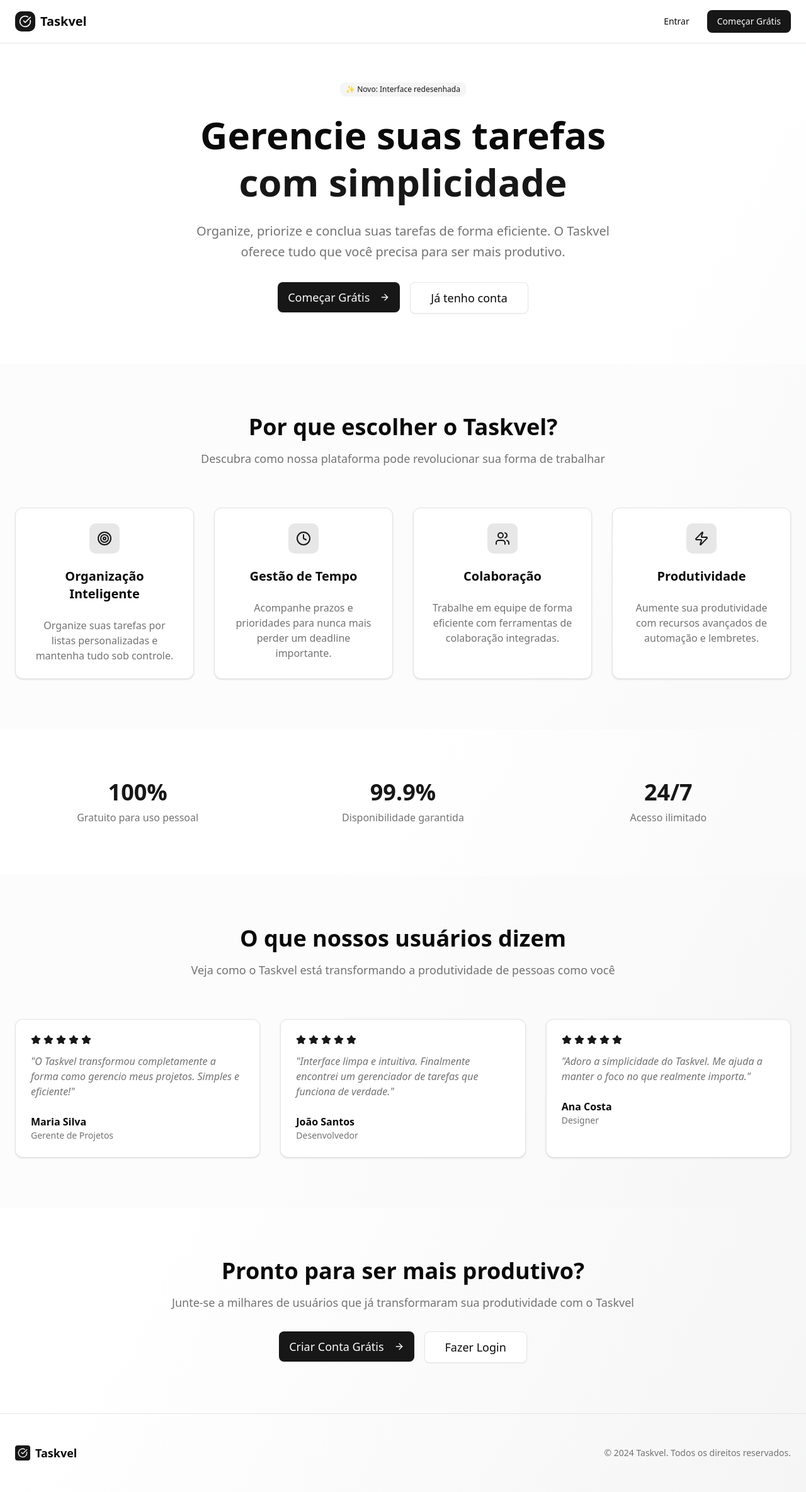
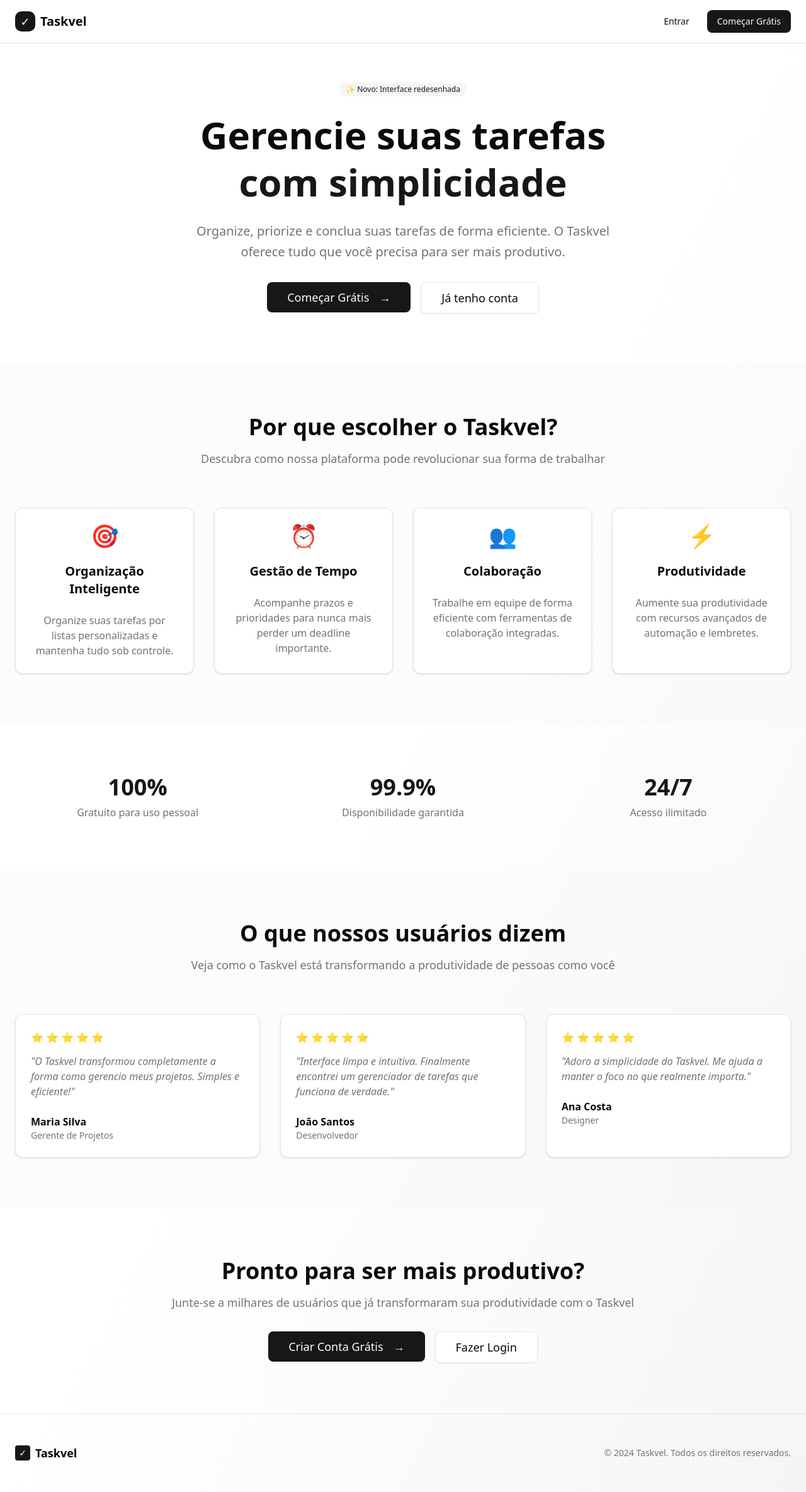
Before and after one commit to kaikiyuuji/Taskvel, a Laravel app: page / in a window 1280 px wide. Shown: the whole page at 63% size. Run offline with Laravel 12, Linux system fonts and the light colour scheme; style sheets or scripts are compiled from the project's sources; some libraries are stand-ins or nearby versions; some web fonts are replaced.

Commit message:
Replace Lucide icons with emoji and simplify icon rendering
Co-authored-by: pokeyzito <pokeyzito@gmail.com>

```diff
--- a/resources/js/pages/welcome.tsx
+++ b/resources/js/pages/welcome.tsx
@@ -3,29 +3,28 @@ import { Head, Link, usePage } from '@inertiajs/react';
 import { Button } from '@/components/ui/button';
 import { Card, CardContent, CardDescription, CardHeader, CardTitle } from '@/components/ui/card';
 import { Badge } from '@/components/ui/badge';
-import { CheckCircle, Users, Clock, Zap, ArrowRight, Star, Target, Calendar } from 'lucide-react';
 
 export default function Welcome() {
     const { auth } = usePage<SharedData>().props;
 
     const features = [
         {
-            icon: <Target className="h-6 w-6" />,
+            icon: "🎯",
             title: "Organização Inteligente",
             description: "Organize suas tarefas por listas personalizadas e mantenha tudo sob controle."
         },
         {
-            icon: <Clock className="h-6 w-6" />,
+            icon: "⏰",
             title: "Gestão de Tempo",
             description: "Acompanhe prazos e prioridades para nunca mais perder um deadline importante."
         },
         {
-            icon: <Users className="h-6 w-6" />,
+            icon: "👥",
             title: "Colaboração",
             description: "Trabalhe em equipe de forma eficiente com ferramentas de colaboração integradas."
         },
         {
-            icon: <Zap className="h-6 w-6" />,
+            icon: "⚡",
             title: "Produtividade",
             description: "Aumente sua produtividade com recursos avançados de automação e lembretes."
         }
@@ -67,7 +66,7 @@ export default function Welcome() {
                         <nav className="flex items-center justify-between">
                             <div className="flex items-center space-x-2">
                                 <div className="w-8 h-8 bg-primary rounded-lg flex items-center justify-center">
-                                    <CheckCircle className="h-5 w-5 text-primary-foreground" />
+                                    <span className="text-primary-foreground text-lg">✓</span>
                                 </div>
                                 <span className="text-xl font-bold text-foreground">Taskvel</span>
                             </div>
@@ -77,7 +76,7 @@ export default function Welcome() {
                                     <Button asChild>
                                         <Link href={route('dashboard')}>
                                             Ir para Dashboard
-                                            <ArrowRight className="ml-2 h-4 w-4" />
+                                            <span className="ml-2">→</span>
                                         </Link>
                                     </Button>
                                 ) : (
@@ -118,7 +117,7 @@ export default function Welcome() {
                                 <Button size="lg" asChild className="text-lg px-8 py-6">
                                     <Link href={route('dashboard')}>
                                         Acessar Dashboard
-                                        <ArrowRight className="ml-2 h-5 w-5" />
+                                        <span className="ml-2">→</span>
                                     </Link>
                                 </Button>
                             ) : (
@@ -126,7 +125,7 @@ export default function Welcome() {
                                     <Button size="lg" asChild className="text-lg px-8 py-6">
                                         <Link href={route('register')}>
                                             Começar Grátis
-                                            <ArrowRight className="ml-2 h-5 w-5" />
+                                            <span className="ml-2">→</span>
                                         </Link>
                                     </Button>
                                     <Button size="lg" variant="outline" asChild className="text-lg px-8 py-6">
@@ -156,10 +155,8 @@ export default function Welcome() {
                             {features.map((feature, index) => (
                                 <Card key={index} className="text-center hover:shadow-lg transition-shadow duration-300">
                                     <CardHeader>
-                                        <div className="w-12 h-12 bg-primary/10 rounded-lg flex items-center justify-center mx-auto mb-4">
-                                            <div className="text-primary">
-                                                {feature.icon}
-                                            </div>
+                                        <div className="text-4xl mb-4">
+                                            {feature.icon}
                                         </div>
                                         <CardTitle className="text-xl">{feature.title}</CardTitle>
                                     </CardHeader>
@@ -212,7 +209,7 @@ export default function Welcome() {
                                     <CardHeader>
                                         <div className="flex items-center space-x-1 mb-2">
                                             {[...Array(testimonial.rating)].map((_, i) => (
-                                                <Star key={i} className="h-4 w-4 fill-primary text-primary" />
+                                                <span key={i} className="text-primary">⭐</span>
                                             ))}
                                         </div>
                                         <CardDescription className="text-base italic">
@@ -247,7 +244,7 @@ export default function Welcome() {
                                     <Button size="lg" asChild className="text-lg px-8 py-6">
                                         <Link href={route('register')}>
                                             Criar Conta Grátis
-                                            <ArrowRight className="ml-2 h-5 w-5" />
+                                            <span className="ml-2">→</span>
                                         </Link>
                                     </Button>
                                     <Button size="lg" variant="outline" asChild className="text-lg px-8 py-6">
@@ -267,7 +264,7 @@ export default function Welcome() {
                         <div className="flex flex-col md:flex-row justify-between items-center">
                             <div className="flex items-center space-x-2 mb-4 md:mb-0">
                                 <div className="w-6 h-6 bg-primary rounded flex items-center justify-center">
-                                    <CheckCircle className="h-4 w-4 text-primary-foreground" />
+                                    <span className="text-primary-foreground text-sm">✓</span>
                                 </div>
                                 <span className="text-lg font-semibold text-foreground">Taskvel</span>
                             </div>
```
Also changed, not shown: package-lock.json.
